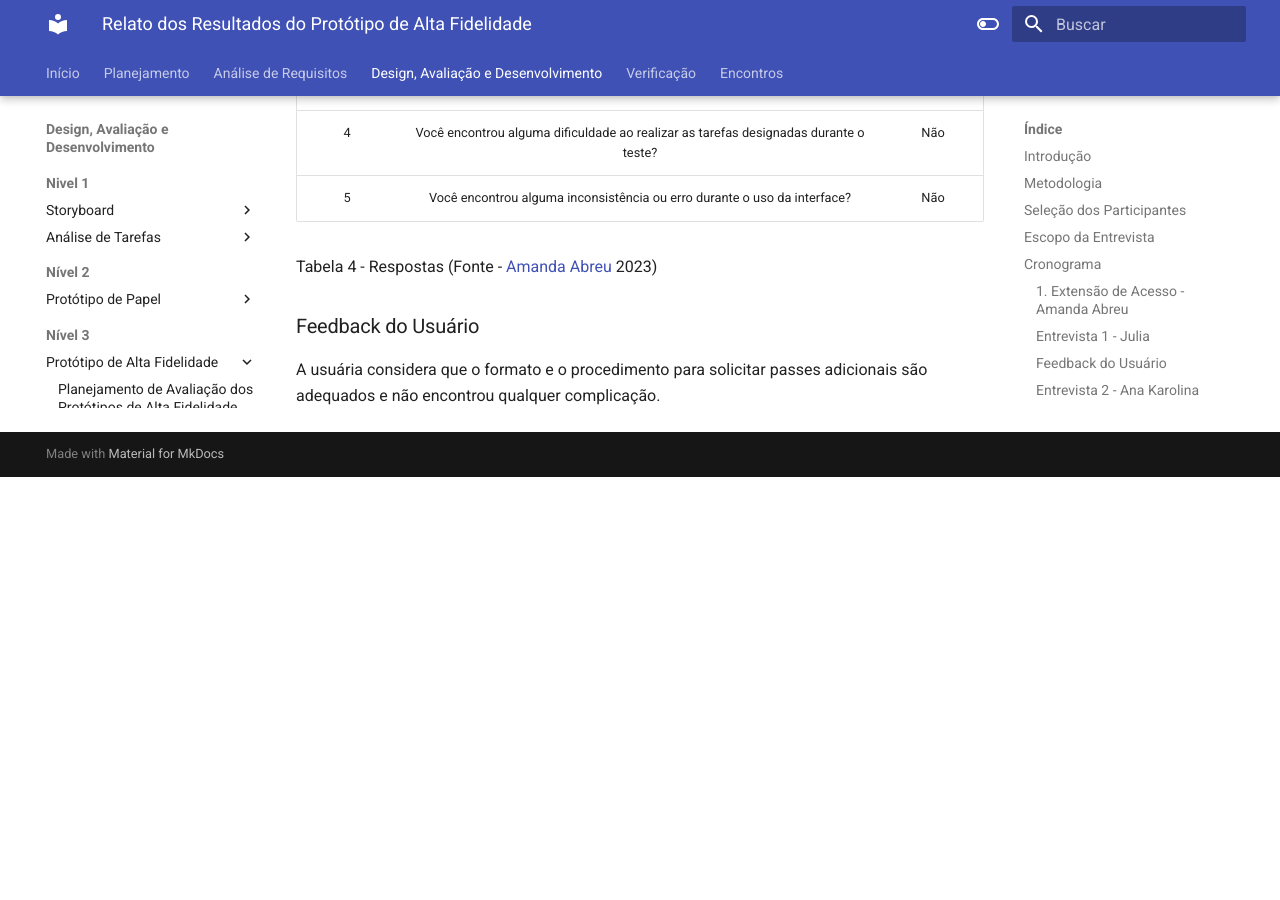
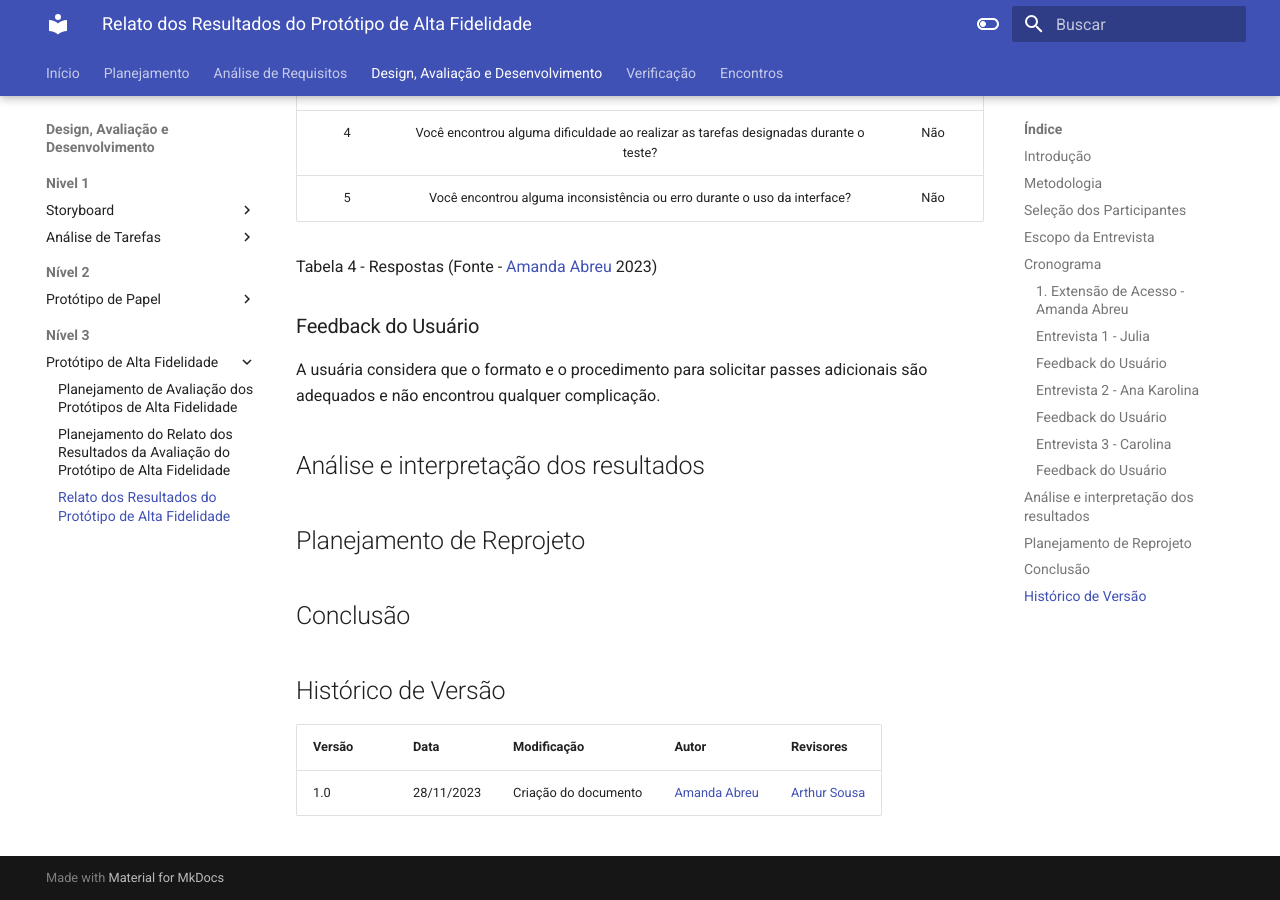
Before and after one commit to Interacao-Humano-Computador/2023.2--BRB-Mobilidade, an MkDocs documentation site: the page built from docs/designAvaliacao/prototipo_fidelidade/prototipo_Alta_Fidelidade.md, in a window 1280 px wide and 900 px high, scrolled down 3271 px. Built offline with MkDocs 1.6.1 and Material for MkDocs 9.7.7, drawn with Linux system fonts in a browser that asks for light colours; before the commit the page ends 3748 px from its top, so only the background shows below that.

Commit message:
add dados resultado prototipo de alta fidelidade

```diff
--- a/docs/designAvaliacao/prototipo_fidelidade/prototipo_Alta_Fidelidade.md
+++ b/docs/designAvaliacao/prototipo_fidelidade/prototipo_Alta_Fidelidade.md
@@ -100,3 +100,14 @@
 ### Feedback do Usuário
 
 A usuária considera que o formato e o procedimento para solicitar passes adicionais são adequados e não encontrou qualquer complicação.
+
+
+## Análise e interpretação dos resultados
+## Planejamento de Reprojeto
+## Conclusão
+
+## Histórico de Versão
+
+| Versão | Data       | Modificação                             | Autor                         | Revisores                         |
+| ------ | ---------- | --------------------------------------- | ----------------------------- | ----------------------------- |
+|    1.0   |   28/11/2023   |   Criação do documento | [Amanda Abreu](https://github.com/Amandaaaaabreu) | [Arthur Sousa](https://github.com/arthurrsousa)|
```
Also changed, not shown: docs/designAvaliacao/prototipo_papel/resultadoPrototipoBF.md (+1 -1 lines).
